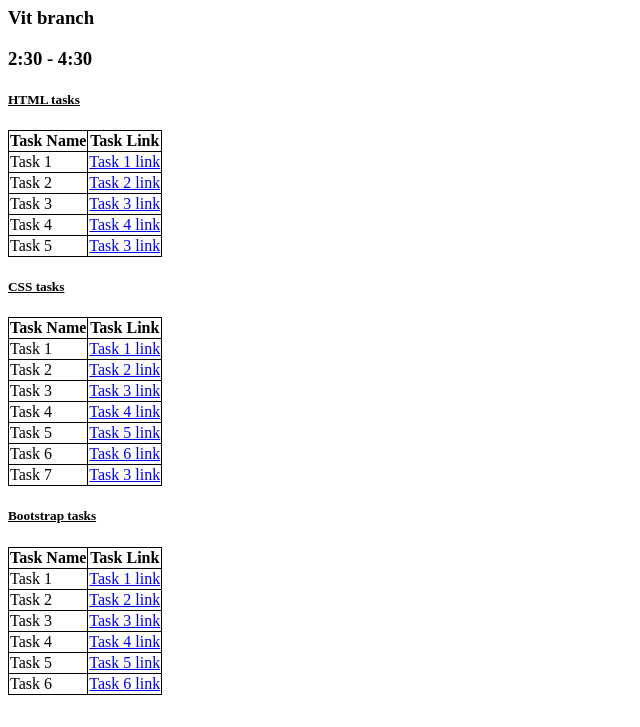
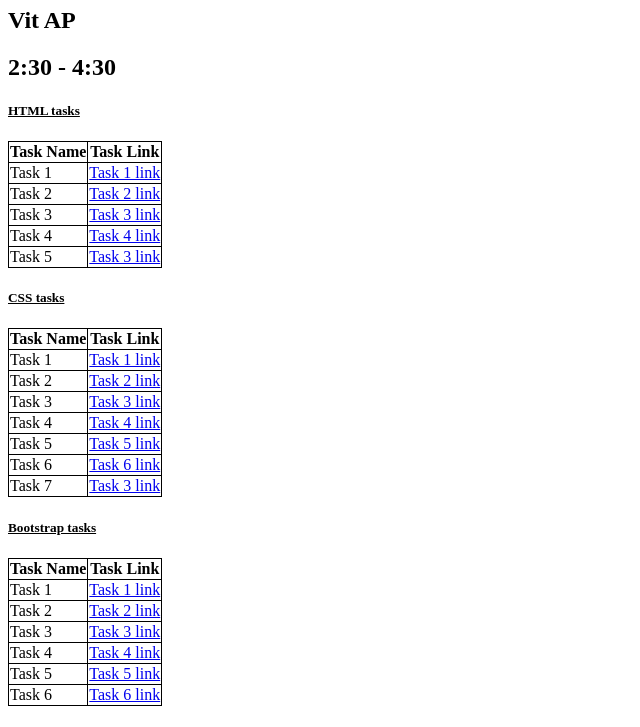
Before and after one commit to Helen20102/Tasks, a plain HTML site: page index.html in a window 1280 px wide. Shown: the part 73-800 px from the top of the page, without its empty margins (0-640 px from the left). Drawn offline with Linux system fonts and the light colour scheme.

Commit message:
submit Tasks

```diff
--- a/index.html
+++ b/index.html
@@ -16,8 +16,8 @@
   </head>
   <body>
     <h1>HELEN CAROLINE DARSANAPU</h1>
-    <h3>Vit branch</h3>
-    <h3>2:30 - 4:30</h3>
+    <h2>Vit AP</h2>
+    <h2>2:30 - 4:30</h2>
 
     <h5><u>HTML tasks</u></h5>
     <table>
```
